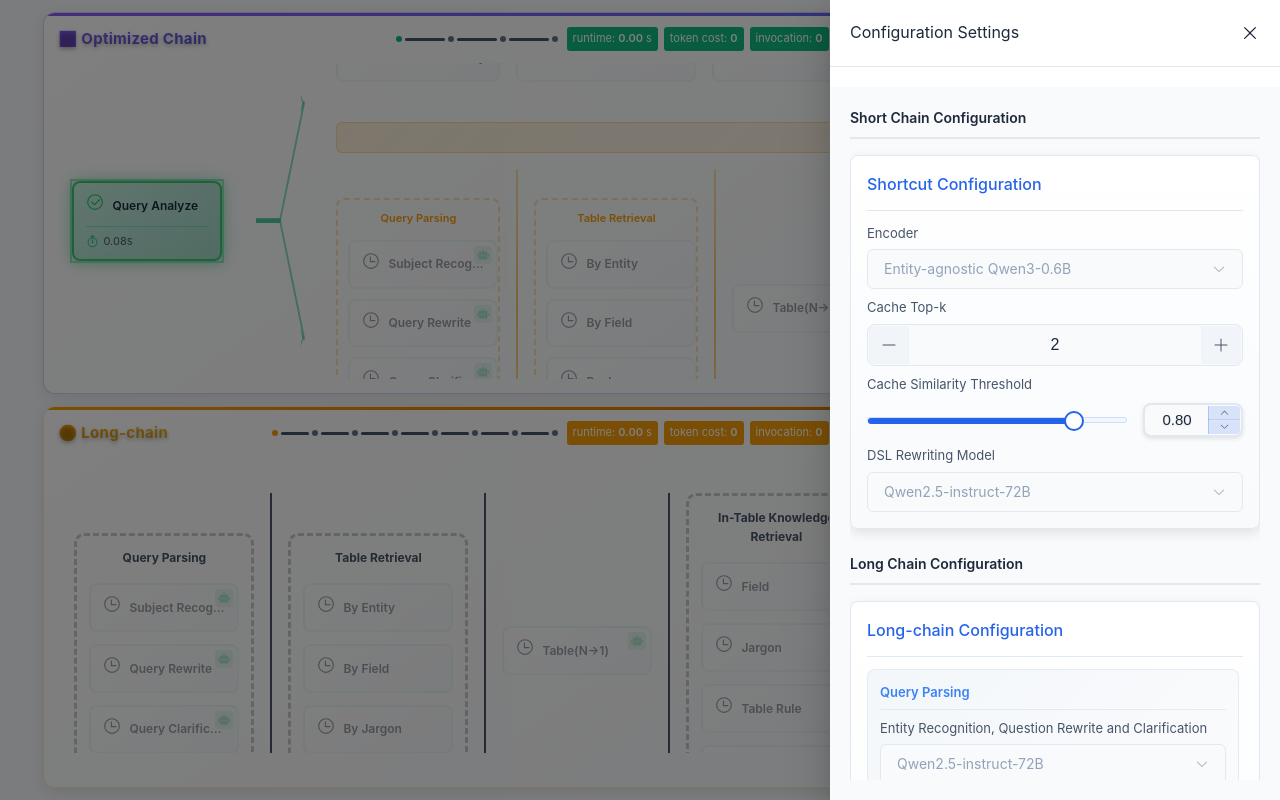
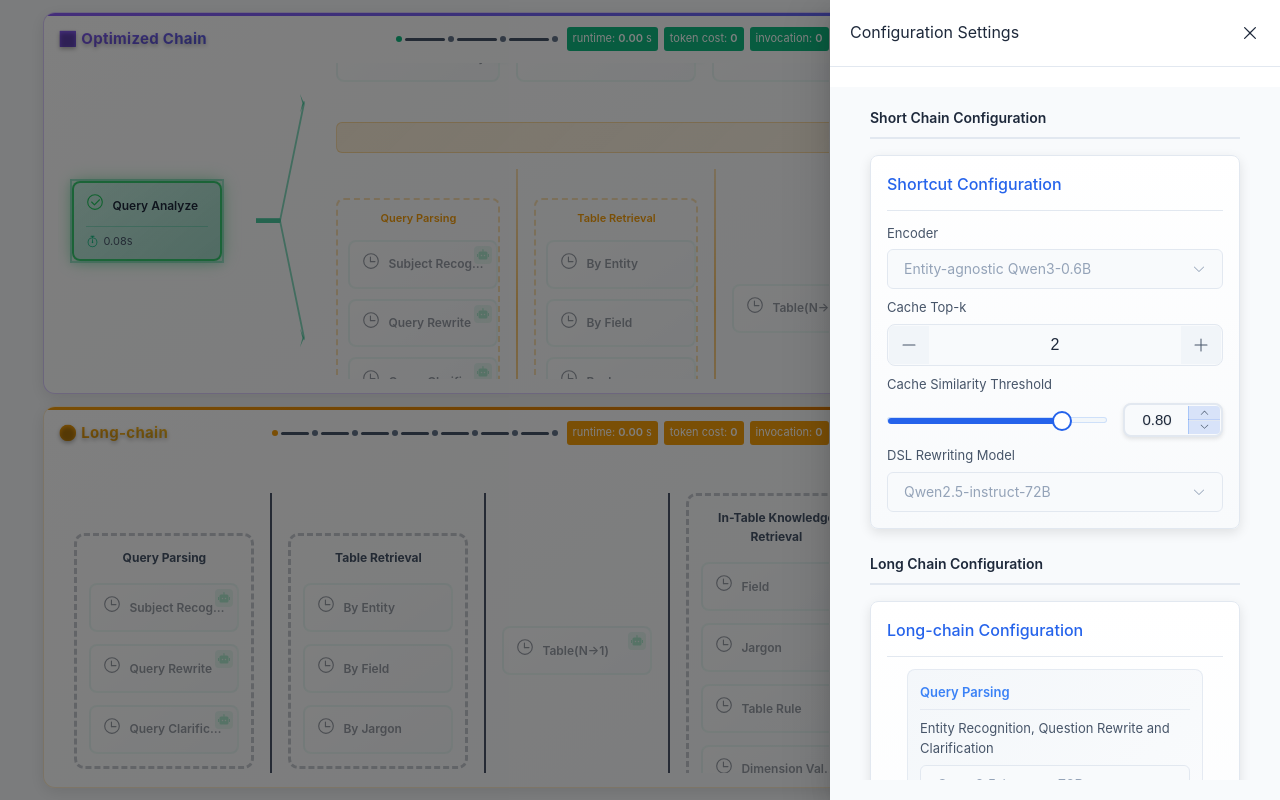
Before and after one commit to IvesCheung/cacoBI, a Vue app: page / in a window 1280 px wide. Both pictures are taken after a click on the button "Settings". Built offline with nearby package versions, Linux system fonts and the light colour scheme.

Commit message:
scrollbar beautification

```diff
--- a/src/components/LongChainFlow.vue
+++ b/src/components/LongChainFlow.vue
@@ -286,7 +286,6 @@ const mapStepToNode = (step) => {
 </script><style scoped>
 .long-chain-flow-container {
   width: 100%;
-  overflow-x: auto;
   padding: 16px;
 }
 
--- a/src/components/LongChainPanel.vue
+++ b/src/components/LongChainPanel.vue
@@ -11,9 +11,9 @@
       />
     </div>
 
-    <div class="panel-body">
+    <el-scrollbar class="panel-body">
       <LongChainFlow :steps="steps" />
-    </div>
+    </el-scrollbar>
   </div>
 </template>
 
@@ -98,33 +98,21 @@ defineProps({
 }
 
 .panel-body {
+  flex: 1;
+  min-height: 0;
+}
+
+.panel-body :deep(.el-scrollbar__wrap) {
+  overflow-x: auto;
+  overflow-y: hidden;
+}
+
+.panel-body :deep(.el-scrollbar__view) {
   display: flex;
   flex-direction: column;
   align-items: center;
   justify-content: flex-start;
-  overflow-x: auto;
-  overflow-y: hidden;
-  flex: 1;
   min-height: 220px;
   padding: 20px 0;
 }
-
-/* 美化滚动条 */
-.panel-body::-webkit-scrollbar {
-  height: 8px;
-}
-
-.panel-body::-webkit-scrollbar-track {
-  background: var(--progress-bg);
-  border-radius: 10px;
-}
-
-.panel-body::-webkit-scrollbar-thumb {
-  background: linear-gradient(90deg, #f59e0b 0%, #d97706 100%);
-  border-radius: 10px;
-}
-
-.panel-body::-webkit-scrollbar-thumb:hover {
-  background: linear-gradient(90deg, #fbbf24 0%, #f59e0b 100%);
-}
 </style>
--- a/src/components/OptimizedChainFlow.vue
+++ b/src/components/OptimizedChainFlow.vue
@@ -41,7 +41,8 @@
           <!-- Short Chain Path -->
           <div class="chain-path short-path">
             <div class="path-label">Short Chain</div>
-            <div class="path-flow">
+            <el-scrollbar class="path-flow">
+            <div class="path-flow-content">
             <div
               v-for="step in shortSteps"
               :key="step.id"
@@ -50,12 +51,14 @@
               <ChainNode :node="mapShortStepToNode(step)" />
             </div>
           </div>
+        </el-scrollbar>
         </div>
 
         <!-- Long Chain Path -->
         <div class="chain-path long-path">
           <div class="path-label">Long Chain (Optimized)</div>
-          <div class="path-flow">
+          <el-scrollbar class="path-flow">
+            <div class="path-flow-content">
             <!-- Stage 1: Query Parsing -->
             <div class="flow-column">
               <div class="flow-group-box">
@@ -165,6 +168,7 @@
               />
             </div>
           </div>
+          </el-scrollbar>
         </div>
         </div>
       </div>
@@ -284,8 +288,6 @@ const mapLongStepToNode = (step) => {
 .optimized-chain-flow-container {
   width: 100%;
   height: 100%;
-  overflow-x: auto;
-  overflow-y: hidden;
   padding: 12px;
 }
 
@@ -403,11 +405,20 @@ const mapLongStepToNode = (step) => {
 
 /* Path Flow */
 .path-flow {
+  height: 100%;
+}
+
+.path-flow :deep(.el-scrollbar__wrap) {
+  overflow-x: auto;
+  overflow-y: hidden;
+}
+
+.path-flow-content {
   display: flex;
   align-items: center;
   gap: 16px;
-  overflow-x: auto;
   padding: 8px 0;
+  min-width: fit-content;
 }
 
 /* Short Chain Specific Styles */
@@ -469,37 +480,4 @@ const mapLongStepToNode = (step) => {
   height: 100%;
   background: linear-gradient(180deg, rgba(245, 158, 11, 0.3) 0%, rgba(245, 158, 11, 0.6) 50%, rgba(245, 158, 11, 0.3) 100%);
 }
-
-/* Scrollbar Styles */
-.optimized-chain-flow-container::-webkit-scrollbar {
-  height: 6px;
-}
-
-.optimized-chain-flow-container::-webkit-scrollbar-track {
-  background: rgba(15, 23, 42, 0.4);
-  border-radius: 6px;
-}
-
-.optimized-chain-flow-container::-webkit-scrollbar-thumb {
-  background: linear-gradient(90deg, #8b5cf6, #6366f1);
-  border-radius: 6px;
-}
-
-.optimized-chain-flow-container::-webkit-scrollbar-thumb:hover {
-  background: linear-gradient(90deg, #a78bfa, #818cf8);
-}
-
-.path-flow::-webkit-scrollbar {
-  height: 4px;
-}
-
-.path-flow::-webkit-scrollbar-track {
-  background: rgba(15, 23, 42, 0.2);
-  border-radius: 4px;
-}
-
-.path-flow::-webkit-scrollbar-thumb {
-  background: rgba(139, 92, 246, 0.5);
-  border-radius: 4px;
-}
 </style>
--- a/src/components/OptimizedChainPanel.vue
+++ b/src/components/OptimizedChainPanel.vue
@@ -11,13 +11,13 @@
       />
     </div>
 
-    <div class="panel-body">
+    <el-scrollbar class="panel-body">
       <OptimizedChainFlow
         :short-steps="shortSteps"
         :long-steps="longSteps"
         :hit-cache="hitCache"
       />
-    </div>
+    </el-scrollbar>
   </div>
 </template>
 
@@ -143,9 +143,10 @@ const longProgress = computed(() => {
 
 .panel-body {
   flex: 1;
-  overflow: hidden;
-  display: flex;
-  flex-direction: column;
   min-height: 0;
 }
+
+.panel-body :deep(.el-scrollbar__view) {
+  height: 100%;
+}
 </style>
--- a/src/components/QueryPanel.vue
+++ b/src/components/QueryPanel.vue
@@ -89,7 +89,7 @@
       size="450px"
       :before-close="handleDrawerClose"
     >
-      <div class="drawer-content">
+      <el-scrollbar class="drawer-content">
         <div class="config-section">
           <h3 class="config-section-title">Short Chain Configuration</h3>
           <ShortChainConfig v-model="shortChainConfigLocal" />
@@ -99,7 +99,7 @@
           <h3 class="config-section-title">Long Chain Configuration</h3>
           <LongChainConfig v-model="longChainConfigLocal" />
         </div>
-      </div>
+      </el-scrollbar>
     </el-drawer>
   </div>
 </template>
@@ -222,9 +222,9 @@ const handleDrawerClose = (done) => {
   flex-shrink: 0;
 }
 
-.query-panel > .execution-logs,
 .query-panel > .result-container {
-  overflow-y: auto;
+  flex-shrink: 1;
+  min-height: 0;
 }
 
 .panel-header {
@@ -398,9 +398,11 @@ const handleDrawerClose = (done) => {
 }
 
 .drawer-content {
-  padding: 0;
   height: 100%;
-  overflow-y: auto;
+}
+
+.drawer-content :deep(.el-scrollbar__view) {
+  padding: 0 20px;
 }
 
 .config-section {
--- a/src/components/ShortChainFlow.vue
+++ b/src/components/ShortChainFlow.vue
@@ -40,12 +40,37 @@ const mapStepToNode = (step) => {
 </script>
 
 <style scoped>
-.short-chain-flow-container { width:100%; height:100%; overflow-x:auto; display:flex; align-items:center; justify-content:center; padding:0 8px; }
-.short-chain-flow { display:flex; align-items:center; gap:18px; position:relative; padding:4px 0; }
-.flow-column { display:flex; flex-direction:column; align-items:center; gap:12px; position:relative; }
-.flow-column:not(:last-child)::after { content:''; position:absolute; top:50%; right:-9px; transform:translateY(-50%); width:18px; height:2px; background:linear-gradient(90deg, rgba(16,185,129,.2) 0%, rgba(16,185,129,.7) 100%); box-shadow:0 0 6px rgba(16,185,129,.4); }
-.short-chain-flow-container::-webkit-scrollbar { height:6px; }
-.short-chain-flow-container::-webkit-scrollbar-track { background:rgba(15,23,42,.4); border-radius:6px; }
-.short-chain-flow-container::-webkit-scrollbar-thumb { background:linear-gradient(90deg,#10b981,#059669); border-radius:6px; }
-.short-chain-flow-container::-webkit-scrollbar-thumb:hover { background:linear-gradient(90deg,#34d399,#10b981); }
+.short-chain-flow-container {
+  width: 100%;
+  height: 100%;
+  display: flex;
+  align-items: center;
+  justify-content: center;
+  padding: 0 8px;
+}
+.short-chain-flow {
+  display: flex;
+  align-items: center;
+  gap: 18px;
+  position: relative;
+  padding: 4px 0;
+}
+.flow-column {
+  display: flex;
+  flex-direction: column;
+  align-items: center;
+  gap: 12px;
+  position: relative;
+}
+.flow-column:not(:last-child)::after {
+  content: '';
+  position: absolute;
+  top: 50%;
+  right: -9px;
+  transform: translateY(-50%);
+  width: 18px;
+  height: 2px;
+  background: linear-gradient(90deg, rgba(16,185,129,.2) 0%, rgba(16,185,129,.7) 100%);
+  box-shadow: 0 0 6px rgba(16,185,129,.4);
+}
 </style>
--- a/src/components/config/LongChainConfig.vue
+++ b/src/components/config/LongChainConfig.vue
@@ -4,7 +4,7 @@
       <h3>Long-chain Configuration</h3>
     </div>
 
-    <div class="config-content">
+    <el-scrollbar class="config-content">
       <!-- Query Parsing Stage -->
       <div class="config-section">
         <div class="section-title">Query Parsing</div>
@@ -71,7 +71,7 @@
           :models="llmModels"
         /> -->
       </div>
-    </div>
+    </el-scrollbar>
   </div>
 </template>
 
@@ -146,11 +146,13 @@ watch(() => props.modelValue, (newVal) => {
 }
 
 .config-content {
+  max-height: calc(100vh - 300px);
+}
+
+.config-content :deep(.el-scrollbar__view) {
   display: flex;
   flex-direction: column;
   gap: 12px;
-  max-height: calc(100vh - 300px);
-  overflow-y: auto;
   padding-right: 4px;
 }
 
@@ -171,22 +173,4 @@ watch(() => props.modelValue, (newVal) => {
   border-bottom: 1px solid var(--config-section-border);
   transition: color 0.3s ease;
 }
-
-.config-content::-webkit-scrollbar {
-  width: 6px;
-}
-
-.config-content::-webkit-scrollbar-track {
-  background: var(--progress-bg);
-  border-radius: 10px;
-}
-
-.config-content::-webkit-scrollbar-thumb {
-  background: linear-gradient(180deg, #3b82f6 0%, #2563eb 100%);
-  border-radius: 10px;
-}
-
-.config-content::-webkit-scrollbar-thumb:hover {
-  background: linear-gradient(180deg, #60a5fa 0%, #3b82f6 100%);
-}
 </style>
--- a/src/views/DataQueryView.vue
+++ b/src/views/DataQueryView.vue
@@ -143,26 +143,6 @@ const handleExampleChange = (exampleId) => {
   grid-area: query;
   min-width: 0;
   min-height: 0;
-  overflow: auto;
-}
-
-/* 滚动条样式 */
-.chain-panel-wrapper::-webkit-scrollbar {
-  width: 4px;
-}
-
-.chain-panel-wrapper::-webkit-scrollbar-track {
-  background: rgba(30, 41, 59, 0.5);
-  border-radius: 2px;
-}
-
-.chain-panel-wrapper::-webkit-scrollbar-thumb {
-  background: rgba(71, 85, 105, 0.8);
-  border-radius: 2px;
-}
-
-.chain-panel-wrapper::-webkit-scrollbar-thumb:hover {
-  background: rgba(100, 116, 139, 0.9);
 }
 
 /* 响应式设计 */
```
Also changed, not shown: src/components/ShortChainPanel.vue (+11 -28 lines).
